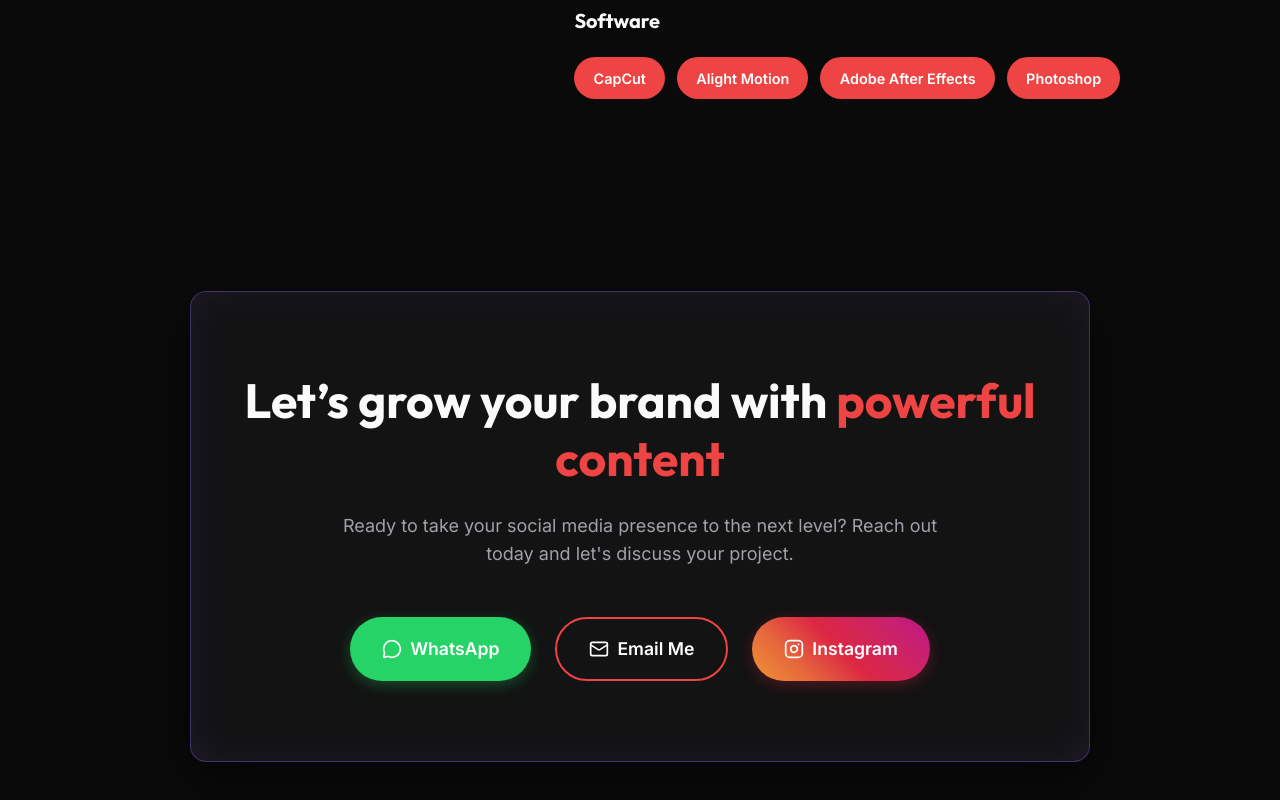
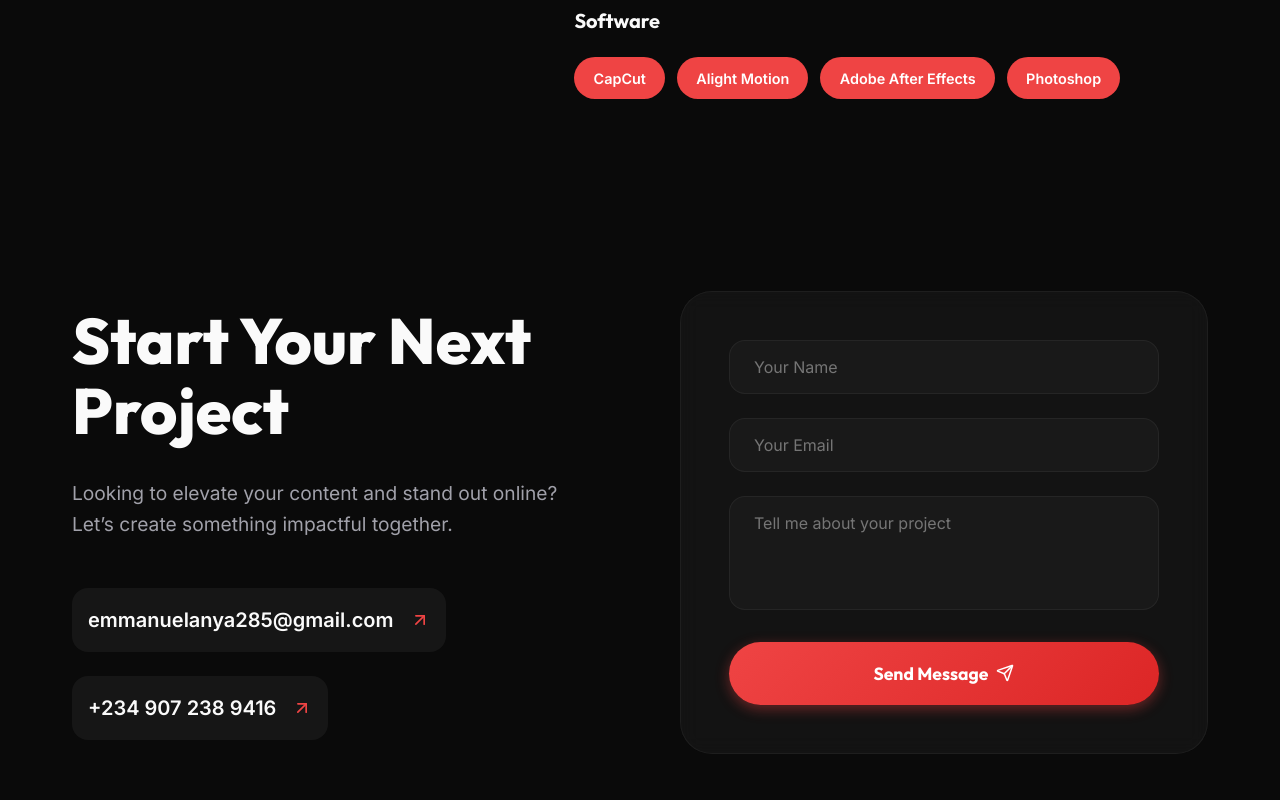
Before and after one commit to anya285/myporfolio, a React (Vite) app: page / in a window 1280 px wide. Shown: the part 6103-6903 px from the top of the page. Built offline with nearby package versions, Linux system fonts and the light colour scheme.

Commit message:
feat: restructure contact section with two-column layout and form

```diff
--- a/src/components/ContactCTA.css
+++ b/src/components/ContactCTA.css
@@ -2,76 +2,113 @@
   position: relative;
 }
 
-.cta-container {
-  padding: 5rem 3rem;
-  max-width: 900px;
-  margin: 0 auto;
-  border: 1px solid rgba(139, 92, 246, 0.4);
-  box-shadow: 0 20px 50px rgba(0, 0, 0, 0.5), inset 0 0 40px rgba(139, 92, 246, 0.1);
+.contact-layout {
+  display: grid;
+  grid-template-columns: 1fr 1fr;
+  gap: 5rem;
+  align-items: center;
 }
 
-.cta-heading {
-  font-size: clamp(2rem, 4vw, 3rem);
-  margin-bottom: 1.5rem;
+.contact-heading {
+  font-size: clamp(2.5rem, 5vw, 4rem);
+  line-height: 1.1;
+  margin-bottom: 2rem;
+  font-weight: 800;
 }
 
-.cta-subtext {
-  font-size: 1.125rem;
+.contact-desc {
+  font-size: 1.2rem;
   color: var(--color-text-secondary);
-  max-width: 600px;
-  margin: 0 auto 3rem auto;
+  margin-bottom: 3rem;
+  max-width: 500px;
 }
 
-.cta-buttons {
+.contact-links {
   display: flex;
+  flex-direction: column;
   gap: 1.5rem;
-  justify-content: center;
-  flex-wrap: wrap;
 }
 
-.cta-btn {
-  padding: 1rem 2rem;
-  font-size: 1.1rem;
+.contact-link-item {
+  display: flex;
+  align-items: center;
+  gap: 1rem;
+  font-size: 1.25rem;
+  font-weight: 700;
+  transition: all var(--transition-fast);
+  padding: 1rem;
+  border-radius: 1rem;
+  background: rgba(255, 255, 255, 0.05);
+  width: fit-content;
 }
 
-.cta-btn.whatsapp {
-  background-color: #25D366;
-  box-shadow: 0 4px 15px rgba(37, 211, 102, 0.3);
+.contact-link-item:hover {
+  background: rgba(255, 255, 255, 0.1);
+  transform: translateX(10px);
 }
 
-.cta-btn.whatsapp:hover {
-  background-color: #128C7E;
-  box-shadow: 0 6px 20px rgba(37, 211, 102, 0.4);
+.contact-label {
+  color: var(--color-text-primary);
 }
 
-.cta-btn.insta {
-  background: linear-gradient(45deg, #f09433 0%, #e6683c 25%, #dc2743 50%, #cc2366 75%, #bc1888 100%);
-  box-shadow: 0 4px 15px rgba(220, 39, 67, 0.3);
+.form-card {
+  padding: 3rem;
+  border-radius: 2rem;
+  background: var(--color-glass-bg);
 }
 
-.cta-btn.insta:hover {
-  filter: brightness(1.1);
-  box-shadow: 0 6px 20px rgba(220, 39, 67, 0.4);
+.contact-form {
+  display: flex;
+  flex-direction: column;
+  gap: 1.5rem;
 }
 
-.cta-btn.email {
-  background-color: transparent;
-  border: 2px solid var(--color-accent-primary);
-  color: #fff;
-  box-shadow: none;
+.form-group {
+  width: 100%;
 }
 
-.cta-btn.email:hover {
-  background-color: rgba(139, 92, 246, 0.1);
-  box-shadow: 0 4px 15px rgba(139, 92, 246, 0.2);
+.form-input {
+  width: 100%;
+  padding: 1rem 1.5rem;
+  border-radius: 1rem;
+  background: rgba(255, 255, 255, 0.03);
+  border: 1px solid rgba(255, 255, 255, 0.05);
+  color: var(--color-text-primary);
+  font-family: inherit;
+  font-size: 1rem;
+  transition: all var(--transition-fast);
+}
+
+.form-input:focus {
+  outline: none;
+  border-color: var(--color-accent-primary);
+  background: rgba(255, 255, 255, 0.08);
+}
+
+.form-textarea {
+  resize: none;
+}
+
+.btn-submit {
+  width: 100%;
+  padding: 1.25rem;
+  font-size: 1.1rem;
+  background: linear-gradient(135deg, var(--color-accent-primary) 0%, var(--color-accent-hover) 100%);
+  border: none;
+  font-weight: 700;
+  display: flex;
+  justify-content: center;
+}
+
+@media (max-width: 992px) {
+  .contact-layout {
+    grid-template-columns: 1fr;
+    gap: 4rem;
+  }
 }
 
 @media (max-width: 768px) {
-  .cta-container {
-    padding: 3rem 1.5rem;
-  }
-
-  .cta-buttons {
-    flex-direction: column;
+  .contact-heading {
+    font-size: 2.5rem;
   }
 }
--- a/src/components/ContactCTA.jsx
+++ b/src/components/ContactCTA.jsx
@@ -1,29 +1,49 @@
 import React from 'react';
-import { Mail, MessageCircle } from 'lucide-react';
+import { Mail, Phone, Send, ArrowUpRight } from 'lucide-react';
 import './ContactCTA.css';
 
 const ContactCTA = () => {
   return (
     <section id="contact" className="section-padding contact-section">
       <div className="container">
-        <div className="cta-container glass-card text-center">
-          <h2 className="cta-heading">
-            Let’s grow your brand with <span className="accent-text">powerful content</span>
-          </h2>
-          <p className="cta-subtext">
-            Ready to take your social media presence to the next level? Reach out today and let's discuss your project.
-          </p>
+        <div className="contact-layout">
+          {/* Left Column: Info */}
+          <div className="contact-info-col">
+            <h2 className="contact-heading">Start Your Next<br />Project</h2>
+            <p className="contact-desc">
+              Looking to elevate your content and stand out online? Let’s create something impactful together.
+            </p>
 
-          <div className="cta-buttons">
-            <a href="https://wa.me/#" target="_blank" rel="noopener noreferrer" className="btn btn-primary cta-btn whatsapp">
-               <MessageCircle size={20} /> WhatsApp
-            </a>
-            <a href="mailto:hello@example.com" className="btn btn-primary cta-btn email">
-               <Mail size={20} /> Email Me
-            </a>
-            <a href="https://instagram.com" target="_blank" rel="noopener noreferrer" className="btn btn-primary cta-btn insta">
-               <svg xmlns="http://www.w3.org/2000/svg" width="20" height="20" viewBox="0 0 24 24" fill="none" stroke="currentColor" strokeWidth="2" strokeLinecap="round" strokeLinejoin="round" className="lucide lucide-instagram"><rect width="20" height="20" x="2" y="2" rx="5" ry="5"/><path d="M16 11.37A4 4 0 1 1 12.63 8 4 4 0 0 1 16 11.37z"/><line x1="17.5" x2="17.51" y1="6.5" y2="6.5"/></svg> Instagram
-            </a>
+            <div className="contact-links">
+              <a href="mailto:emmanuelanya285@gmail.com" className="contact-link-item">
+                <span className="contact-label">emmanuelanya285@gmail.com</span>
+                <ArrowUpRight size={20} className="accent-text" />
+              </a>
+              <a href="tel:+2349072389416" className="contact-link-item">
+                <span className="contact-label">+234 907 238 9416</span>
+                <ArrowUpRight size={20} className="accent-text" />
+              </a>
+            </div>
+          </div>
+
+          {/* Right Column: Form */}
+          <div className="contact-form-col">
+            <div className="form-card glass-card">
+              <form className="contact-form" onSubmit={(e) => e.preventDefault()}>
+                <div className="form-group">
+                  <input type="text" placeholder="Your Name" className="form-input" />
+                </div>
+                <div className="form-group">
+                  <input type="email" placeholder="Your Email" className="form-input" />
+                </div>
+                <div className="form-group">
+                  <textarea placeholder="Tell me about your project" className="form-input form-textarea" rows="4"></textarea>
+                </div>
+                <button type="submit" className="btn btn-primary btn-submit">
+                  Send Message <Send size={18} />
+                </button>
+              </form>
+            </div>
           </div>
         </div>
       </div>
```
